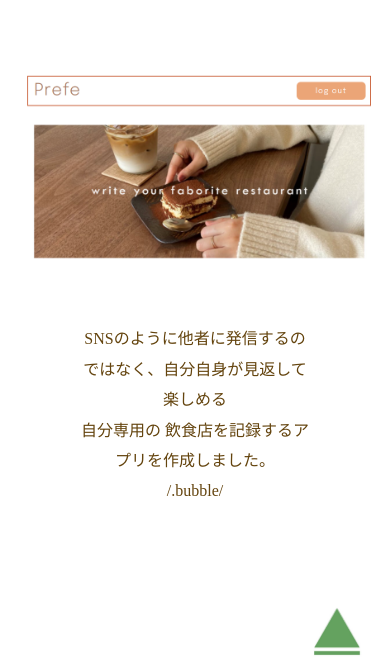
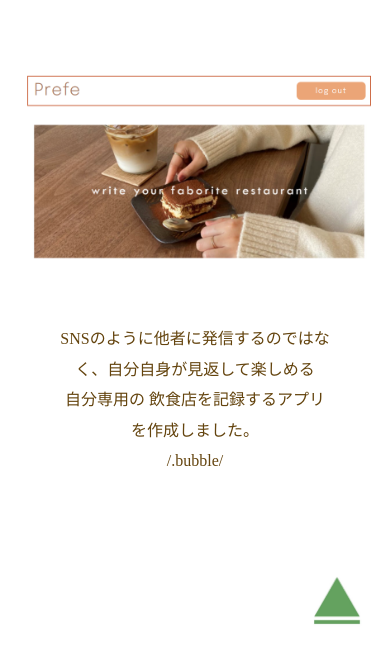
Before and after one commit to hinano-315/hinano-315.github.io, a plain HTML site: page works-1.html in a window 390 px wide. Shown: the part 452-1109 px from the top of the page. Drawn offline with Linux system fonts and the light colour scheme; some packages are replaced by stand-ins of ours.

Commit message:
Update portfolio.css

```diff
--- a/portfolio.css
+++ b/portfolio.css
@@ -392,7 +392,7 @@ footer p{
     }
 
      .prefe p{
-        margin:0 20%;
+        margin:0 15%;
     }
 
     /*Skill*/
```
